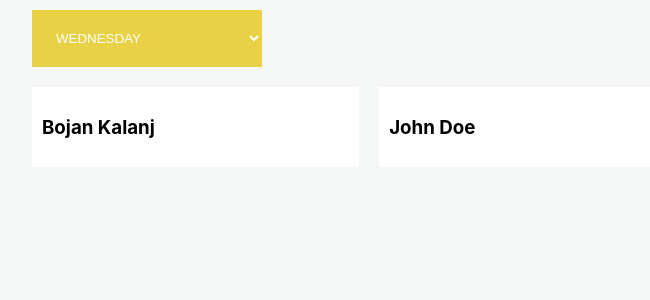
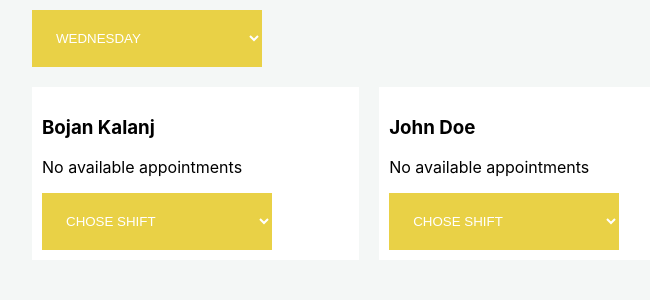
Before and after one commit to bojanKalanj/booking-app, a React (Create React App) app: page / in a window 1280 px wide. Shown: the top 300 px of the page, without its empty margins (96-746 px from the left). Built offline with nearby package versions, Linux system fonts and the light colour scheme.

Commit message:
Add action for setting appointments

```diff
--- a/src/actions/actionTypes.js
+++ b/src/actions/actionTypes.js
@@ -1 +1,2 @@
 export const CHOSE_APPOINTMENT = "CHOSE_APPOINTMENT";
+export const SET_APPOINTMENTS = "SET_APPOINTMENTS";
--- a/src/actions/index.js
+++ b/src/actions/index.js
@@ -1,5 +1,7 @@
-import {choseAppointment} from './choseAppointment';
+import { choseAppointment } from "./choseAppointment";
+import { setAppointments } from "./setAppointments";
 
 export {
-    choseAppointment
+    choseAppointment,
+    setAppointments
 }
--- /dev/null
+++ b/src/actions/setAppointments.js
@@ -0,0 +1,12 @@
+import { SET_APPOINTMENTS } from "./actionTypes";
+
+export const setAppointments = (hours, empID, day) => {
+  let appointments = [];
+  hours.map(h => {
+    appointments.push({ empID: empID, time: h, available: true, day: day });
+  });
+  return {
+    type: SET_APPOINTMENTS,
+    appointments
+  };
+};
--- a/src/shared/employeeCard.js
+++ b/src/shared/employeeCard.js
@@ -1,16 +1,68 @@
-import React from 'react';
+import React, { useState, useEffect } from 'react';
 import { connect } from 'react-redux';
 
 import { Card } from '../ui/card';
-import { ButtonPink } from '../ui/button';
-import {choseAppointment} from '../actions';
+import { ButtonGray } from '../ui/button';
+import {choseAppointment, setAppointments} from '../actions';
+import Select from '../ui/inputSelect';
 
-const employeeCard = ({appointments, empID, name, day, choseAppointment}) => {
-    console.log(appointments);
-    console.log("day: ", day);
+const EmployeeCard = ({appointments, empID, name, day, choseAppointment, setAppointments}) => {
+    const availableAppointments = appointments.filter(ap => ap.empID === empID && ap.day === day);
 
-    let availableAppointments = appointments.filter(ap => ap.empID === empID && ap.day === day);
-    console.log("availableAppointments: ", availableAppointments);
+    let [shift, onValueSelected] = useState();
+
+    // NEEDS REFACTORING!
+    const getAllWorkingHours = (from = "08:30", to = "19:40") => {
+        let allWorkinHours = [];
+        const minutesPerApointment = 20;
+        let firstHour = Number(from.slice(0, 2));
+        const lastHour = Number(to.slice(0, 2));
+        let lastMintes = Number(to.slice(3, 5));
+        let firstMintes = Number(from.slice(3, 5));
+        let n = firstHour;
+        let minutes = firstMintes;
+        let minutesToDisplay = '';
+        for (firstHour; firstHour < lastHour; firstHour++) {
+            for(let i = 0; i <= 60 / minutesPerApointment; i++){
+                if(minutes >= 60){
+                    minutes = minutes - 60;
+                    n++;
+                }
+                if(n <= lastHour){
+                    if(n === lastHour && minutes > lastMintes){
+                        break
+                }
+                    minutes < 10? minutesToDisplay = `0${minutes}`: minutesToDisplay = minutes;
+                    allWorkinHours.push(
+                      `${n >= 10 ? n : `0${n}`}:${
+                        minutesToDisplay !== 0
+                          ? minutesToDisplay
+                          : "00"
+                      }`
+                    );
+                }
+                minutes += minutesPerApointment;
+            }
+        }
+
+        return allWorkinHours;
+    };
+
+    useEffect(()=> {
+        console.log("shift changed, ", shift)
+        switch(shift){
+            case "first shift":
+                let hours = getAllWorkingHours("08:00", "16:00");
+                setAppointments(hours, empID, day);
+                break;
+            case "second shift":
+                hours = getAllWorkingHours("16:00", "21:00");
+                setAppointments(hours, empID, day);
+                break;
+            default: return
+        }
+    }, [shift]);
+
     return (
       <Card
         width="30%"
@@ -19,16 +71,24 @@ const employeeCard = ({appointments, empID, name, day, choseAppointment}) => {
         <h3>{name}</h3>
         {availableAppointments.map(appointment => {
           return (
-            <ButtonPink
+            <ButtonGray
               width="19%"
               key={appointment.time}
               margin={() => "margin: 1px"}
               onClick={() => choseAppointment(appointment.time, empID, day)}
             >
               {appointment.time}
-            </ButtonPink>
+            </ButtonGray>
           );
         })}
+        {!availableAppointments.length && <p>No available appointments</p>}
+        {!availableAppointments.length && (
+          <Select
+            width="230px"
+            list={["chose shift", "first shift", "second shift"]}
+            onValueSelected={onValueSelected}
+            />
+        )}
       </Card>
     );
 }
@@ -39,4 +99,7 @@ const mapStateToProps = ({ appointments }) => {
     }
 }
 
-export default connect(mapStateToProps, { choseAppointment })(employeeCard);
+export default connect(
+  mapStateToProps,
+  { choseAppointment, setAppointments }
+)(EmployeeCard);
--- a/src/ui/button.js
+++ b/src/ui/button.js
@@ -1,13 +1,13 @@
 import styled from 'styled-components';
-import {pink} from './colors';
+import {pink, gray} from './colors';
 
 export const ButtonDefault = styled.button`
 
 `;
 
-export const ButtonPink = styled.button`
-    border: 1px solid ${pink};
-    background: none;
+export const ButtonGray = styled.button`
+    border: none;
+    background: ${gray};
     padding: 10px;
     color: ${pink};
     width: ${props => props.width};
```
